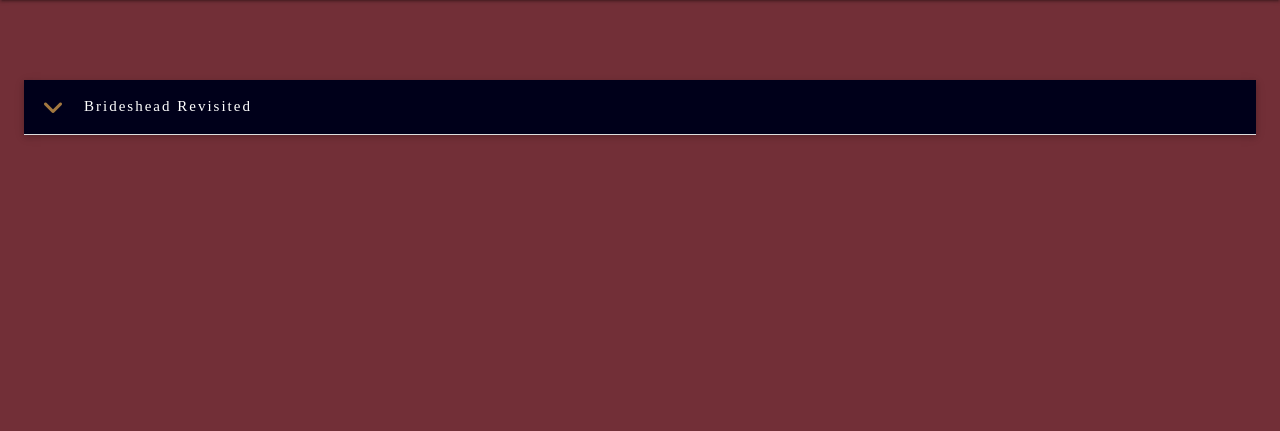
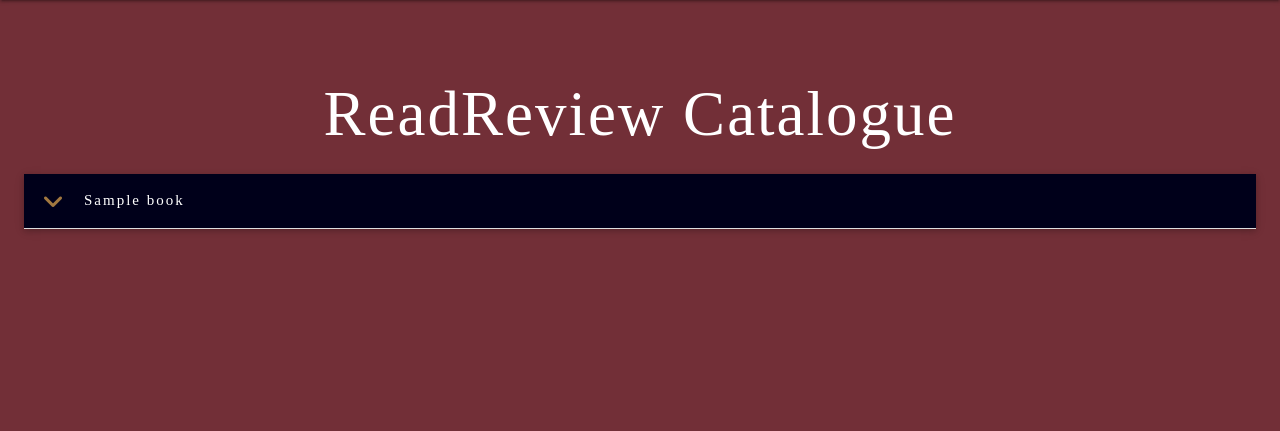
Before and after one commit to seamusmacg/readreview, a Flask app: page /catalogue in a window 1280 px wide. Shown: the part 64-495 px from the top of the page. Run offline with Flask 2, Linux system fonts and the light colour scheme; grey boxes marked "Sample" are stand-in pictures; a database or web service that is not in the repository returns one stand-in record (values such as "Sample title"); some libraries are stand-ins or nearby versions; some web fonts are replaced.

Commit message:
Add table for book entry

```diff
--- a/templates/catalogue.html
+++ b/templates/catalogue.html
@@ -3,37 +3,88 @@
 <!-- Full Catalogue of Books -->
 <section class="catalogue">
   <div class="catalogue-container">
+    <h1 class="center-align white-text">ReadReview Catalogue</h1>
     <ul class="collapsible popout">
+      {% for book in books %}
       <li>
-        <div class="collapsible-header"><i class="fas fa-angle-down"></i>Brideshead Revisited</div>
+        <div class="collapsible-header">
+          <i class="fas fa-angle-down"></i>
+          <strong>{{ book.title }}</strong>
+        </div>
         <div class="collapsible-body">
           <div class="row">
             <div class="col l2 m4">
-              <img class="responsive-img"
-                src="https://www.gutenberg.org/cache/epub/65156/pg65156.cover.medium.jpg" alt="">
+              <img class="responsive-img" src="{{ book.image_url }}" alt="{{ book.title }}">
 
             </div>
             <div class="col l8 m8">
               <table>
                 <thead>
                   <tr>
-                    <th>Brideshead Revisited</th>
+                    <th>{{ book.title }}</th>
                   </tr>
                 </thead>
 
                 <tbody>
                   <tr>
-                    <td>Year Published: 1945</td>
+                    <td><strong style="font-weight: bold;">Author:</strong> {{ book.author }}</td>
                   </tr>
                   <tr>
-                    <td>Overview: The most nostalgic and reflective of Evelyn Waugh's novels, Brideshead Revisited looks back to the golden age before the Second World War. It tells the story of Charles Ryder's infatuation with the Marchmains and the rapidly-disappearing world of privilege they inhabit.</td>
+                    <td><strong style="font-weight: bold;">Genre:</strong> {{ book.genre }}</td>
                   </tr>
+                  <tr>
+                    <td><strong style="font-weight: bold;">Pages:</strong> {{ book.pages }}</td>
+                  </tr>
+                  <tr>
+                    <td><strong style="font-weight: bold;">Year Published:</strong> {{ book.year }}</td>
+                  </tr>
+                  <tr>
+                    <td><strong style="font-weight: bold;">Summary:</strong> {{ book.summary }}</td>
+                  </tr>
+
+                  {% for review in reviews %}
+                  {% if review.title == book.title %}
+                  <thead>
+                    <tr>
+                      <th>Reviews for {{ book.title }}</th>
+                    </tr>
+                  </thead>
+
+                  <tr>
+                    <td>
+                      {{ review.review }}
+                      <br>
+                      <i class="submission">Submitted by {{ review.username.capitalize() }} {{ review.date }}</i>
+                    </td>
+                  </tr>
+                  <tr>
+                    <thead>
+                      <tr>
+                        <th>Leave a review for {{ book.title }}</th>
+                      </tr>
+                    </thead>
+                    <td>
+                      <div class="row">
+                        <div class="input-field">
+                          <i class="material-icons prefix">mode_edit</i>
+                          <textarea id="textarea1" class="materialize-textarea"></textarea>
+                          <label for="textarea1">Review</label>
+                        </div>
+                      </div>
+                      <button class="btn waves-effect waves-light" type="submit" name="action">Submit
+                        <i class="material-icons right">send</i>
+                      </button>
+                    </td>
+                  </tr>
+                  {% endif %}
+                  {% endfor %}
                 </tbody>
               </table>
             </div>
           </div>
         </div>
       </li>
+      {% endfor %}
     </ul>
 
   </div>
```
